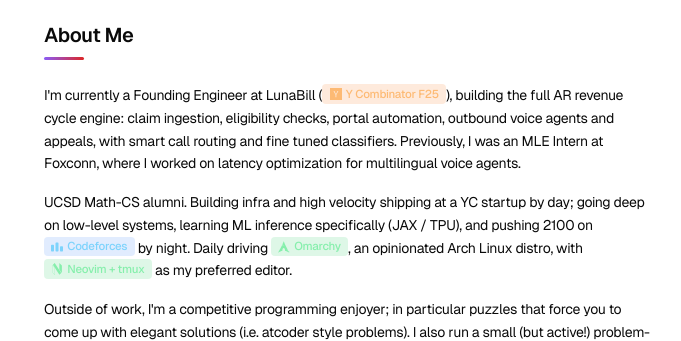
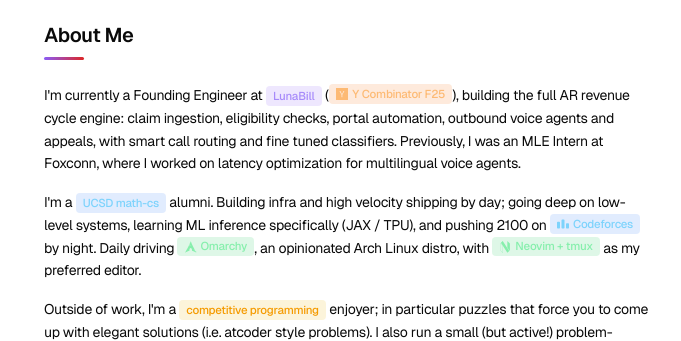
Before and after one commit to seraph27/portfolio, an Astro site: page /about in a window 1280 px wide. Shown: the part 67-408 px from the top of the page, 420-1101 px from the left. Built offline with nearby package versions, Linux system fonts and the light colour scheme; Astro itself is replaced by a stand-in of ours.

Commit message:
fix: tune homepage highlight copy

```diff
--- a/src/pages/about.astro
+++ b/src/pages/about.astro
@@ -87,15 +87,15 @@ import { Icon } from 'astro-icon/components'
 
       <div class="prose dark:prose-invert about-copy max-w-none text-sm leading-relaxed space-y-4">
         <p>
-          I'm currently a Founding Engineer at LunaBill (<a href="https://www.ycombinator.com/" target="_blank" rel="noopener noreferrer"><span class="tag tag-orange"><Icon name="simple-icons:ycombinator" class="size-3 inline-block" /> Y Combinator F25</span></a>), building the full AR revenue cycle engine: claim ingestion, eligibility checks, portal automation, outbound voice agents and appeals, with smart call routing and fine tuned classifiers. Previously, I was an MLE Intern at Foxconn, where I worked on latency optimization for multilingual voice agents.
+          I'm currently a Founding Engineer at <span class="tag tag-purple">LunaBill</span> (<a href="https://www.ycombinator.com/" target="_blank" rel="noopener noreferrer"><span class="tag tag-orange"><Icon name="simple-icons:ycombinator" class="size-3 inline-block" /> Y Combinator F25</span></a>), building the full AR revenue cycle engine: claim ingestion, eligibility checks, portal automation, outbound voice agents and appeals, with smart call routing and fine tuned classifiers. Previously, I was an MLE Intern at Foxconn, where I worked on latency optimization for multilingual voice agents.
         </p>
 
         <p>
-          UCSD Math-CS alumni. Building infra and high velocity shipping at a YC startup by day; going deep on low-level systems, learning ML inference specifically (JAX / TPU), and pushing 2100 on <a href="https://codeforces.com/" target="_blank" rel="noopener noreferrer"><span class="tag tag-blue"><Icon name="simple-icons:codeforces" class="size-3 inline-block" /> Codeforces</span></a> by night. Daily driving <a href="https://omarchy.org/" target="_blank" rel="noopener noreferrer"><span class="tag tag-green"><Icon name="simple-icons:archlinux" class="size-3 inline-block" /> Omarchy</span></a>, an opinionated Arch Linux distro, with <span class="tag tag-green"><Icon name="simple-icons:neovim" class="size-3 inline-block" /> Neovim + tmux</span> as my preferred editor.
+          I'm a <span class="tag tag-blue">UCSD math-cs</span> alumni. Building infra and high velocity shipping by day; going deep on low-level systems, learning ML inference specifically (JAX / TPU), and pushing 2100 on <a href="https://codeforces.com/" target="_blank" rel="noopener noreferrer"><span class="tag tag-blue"><Icon name="simple-icons:codeforces" class="size-3 inline-block" /> Codeforces</span></a> by night. Daily driving <a href="https://omarchy.org/" target="_blank" rel="noopener noreferrer"><span class="tag tag-green"><Icon name="simple-icons:archlinux" class="size-3 inline-block" /> Omarchy</span></a>, an opinionated Arch Linux distro, with <span class="tag tag-green"><Icon name="simple-icons:neovim" class="size-3 inline-block" /> Neovim + tmux</span> as my preferred editor.
         </p>
 
         <p>
-          Outside of work, I'm a competitive programming enjoyer; in particular puzzles that force you to come up with elegant solutions (i.e. atcoder style problems). I also run a small (but active!) problem-solving <a href="https://discord.gg/9kSBNvXVwC" target="_blank" rel="noopener noreferrer"><span class="tag tag-purple"><Icon name="simple-icons:discord" class="size-3 inline-block" /> Discord server</span></a> with 200+ members.
+          Outside of work, I'm a <span class="tag tag-gold">competitive programming</span> enjoyer; in particular puzzles that force you to come up with elegant solutions (i.e. atcoder style problems). I also run a small (but active!) problem-solving <a href="https://discord.gg/9kSBNvXVwC" target="_blank" rel="noopener noreferrer"><span class="tag tag-purple"><Icon name="simple-icons:discord" class="size-3 inline-block" /> Discord server</span></a> with 200+ members.
         </p>
 
         <p>
--- a/src/pages/index.astro
+++ b/src/pages/index.astro
@@ -87,15 +87,15 @@ import { Icon } from 'astro-icon/components'
 
       <div class="prose dark:prose-invert about-copy max-w-none text-sm leading-relaxed space-y-4">
         <p>
-          I'm currently a Founding Engineer at LunaBill (<a href="https://www.ycombinator.com/" target="_blank" rel="noopener noreferrer"><span class="tag tag-orange"><Icon name="simple-icons:ycombinator" class="size-3 inline-block" /> Y Combinator F25</span></a>), building the full AR revenue cycle engine: claim ingestion, eligibility checks, portal automation, outbound voice agents and appeals, with smart call routing and fine tuned classifiers. Previously, I was an MLE Intern at Foxconn, where I worked on latency optimization for multilingual voice agents.
+          I'm currently a Founding Engineer at <span class="tag tag-purple">LunaBill</span> (<a href="https://www.ycombinator.com/" target="_blank" rel="noopener noreferrer"><span class="tag tag-orange"><Icon name="simple-icons:ycombinator" class="size-3 inline-block" /> Y Combinator F25</span></a>), building the full AR revenue cycle engine: claim ingestion, eligibility checks, portal automation, outbound voice agents and appeals, with smart call routing and fine tuned classifiers. Previously, I was an MLE Intern at Foxconn, where I worked on latency optimization for multilingual voice agents.
         </p>
 
         <p>
-          UCSD Math-CS alumni. Building infra and high velocity shipping at a YC startup by day; going deep on low-level systems, learning ML inference specifically (JAX / TPU), and pushing 2100 on <a href="https://codeforces.com/" target="_blank" rel="noopener noreferrer"><span class="tag tag-blue"><Icon name="simple-icons:codeforces" class="size-3 inline-block" /> Codeforces</span></a> by night. Daily driving <a href="https://omarchy.org/" target="_blank" rel="noopener noreferrer"><span class="tag tag-green"><Icon name="simple-icons:archlinux" class="size-3 inline-block" /> Omarchy</span></a>, an opinionated Arch Linux distro, with <span class="tag tag-green"><Icon name="simple-icons:neovim" class="size-3 inline-block" /> Neovim + tmux</span> as my preferred editor.
+          I'm a <span class="tag tag-blue">UCSD math-cs</span> alumni. Building infra and high velocity shipping by day; going deep on low-level systems, learning ML inference specifically (JAX / TPU), and pushing 2100 on <a href="https://codeforces.com/" target="_blank" rel="noopener noreferrer"><span class="tag tag-blue"><Icon name="simple-icons:codeforces" class="size-3 inline-block" /> Codeforces</span></a> by night. Daily driving <a href="https://omarchy.org/" target="_blank" rel="noopener noreferrer"><span class="tag tag-green"><Icon name="simple-icons:archlinux" class="size-3 inline-block" /> Omarchy</span></a>, an opinionated Arch Linux distro, with <span class="tag tag-green"><Icon name="simple-icons:neovim" class="size-3 inline-block" /> Neovim + tmux</span> as my preferred editor.
         </p>
 
         <p>
-          Outside of work, I'm a competitive programming enjoyer; in particular puzzles that force you to come up with elegant solutions (i.e. atcoder style problems). I also run a small (but active!) problem-solving <a href="https://discord.gg/9kSBNvXVwC" target="_blank" rel="noopener noreferrer"><span class="tag tag-purple"><Icon name="simple-icons:discord" class="size-3 inline-block" /> Discord server</span></a> with 200+ members.
+          Outside of work, I'm a <span class="tag tag-gold">competitive programming</span> enjoyer; in particular puzzles that force you to come up with elegant solutions (i.e. atcoder style problems). I also run a small (but active!) problem-solving <a href="https://discord.gg/9kSBNvXVwC" target="_blank" rel="noopener noreferrer"><span class="tag tag-purple"><Icon name="simple-icons:discord" class="size-3 inline-block" /> Discord server</span></a> with 200+ members.
         </p>
 
         <p>
```
